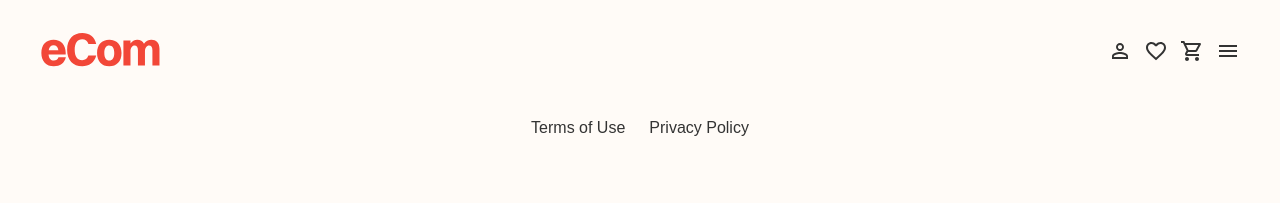
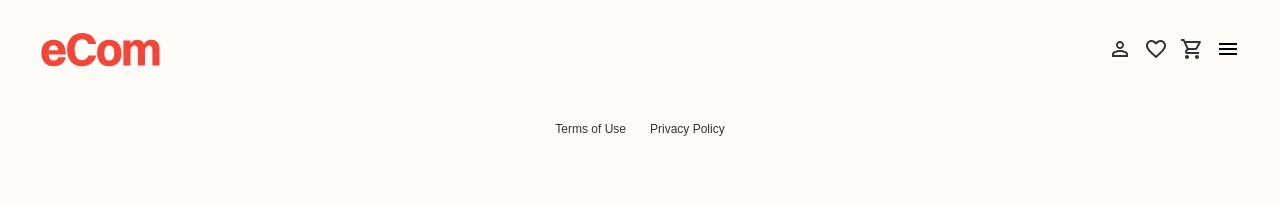
Before and after one commit to H-chai/react-ecom, a React (Create React App) app: page / in a window 1280 px wide. Shown: the top 203 px of the page. Built offline with nearby package versions, Linux system fonts and the light colour scheme.

Commit message:
Add hover animation to link in Header and Footer

```diff
--- a/src/components/NavMiddle.js
+++ b/src/components/NavMiddle.js
@@ -6,13 +6,17 @@ export function NavMiddle() {
     <nav>
       <ul className={styles.headerNavMiddleList}>
         <li>
-          <NavLink to="#">Shop </NavLink>
+          <NavLink to="#" className={styles.navMiddleLink}>
+            Shop
+          </NavLink>
         </li>
         <li>
-          <NavLink to="#">About </NavLink>
+          <NavLink to="#" className={styles.navMiddleLink}>
+            About{" "}
+          </NavLink>
         </li>
         <li>
-          <NavLink>Contact </NavLink>
+          <NavLink className={styles.navMiddleLink}>Contact </NavLink>
         </li>
       </ul>
     </nav>
--- a/src/styles/Footer.module.css
+++ b/src/styles/Footer.module.css
@@ -3,7 +3,16 @@
   display: flex;
   justify-content: center;
   gap: 24px;
+}
+
+.footerList a {
   font-size: 12px;
+  color: #333;
+  transition: text-decoration .5s ease;
+}
+
+.footerList a:hover {
+  text-decoration: underline;
 }
 
 .footerPadding {
--- a/src/styles/Header.module.css
+++ b/src/styles/Header.module.css
@@ -3,6 +3,10 @@
   align-items: center;
   justify-content: space-between;
   padding: 16px 24px;
+}
+
+.headerElements a {
+  color: #333;
 }
 
 .logo {
--- a/src/styles/NavLeft.module.css
+++ b/src/styles/NavLeft.module.css
@@ -6,7 +6,8 @@
 }
 
 .navListItem {
-  composes: iconCenter from "./common.module.css";
+  transition: color .4s ease;
+  composes: hoverRed from "./common.module.css";
 }
 
 .navButton {
--- a/src/styles/NavMiddle.module.css
+++ b/src/styles/NavMiddle.module.css
@@ -3,6 +3,11 @@
   justify-content: center;
   gap: 24px;
   font-weight: 500;
+}
+
+.navMiddleLink {
+  transition: color .4s ease;
+  composes: hoverRed from "./common.module.css"
 }
 
 @media screen and (min-width:1025px) {
--- a/src/styles/common.module.css
+++ b/src/styles/common.module.css
@@ -1,7 +1,6 @@
 :global(*) {
   font-family: "Switzer", sans-serif;
   font-size: 16px;
-  color: #333;
   background-color: #FFFBF7;
   text-decoration: none;
 }
@@ -24,3 +23,9 @@
 .displayNone {
   display: none;
 }
+
+.hoverRed {
+  &:hover {
+    color: #F24738;
+  }
+}
```
